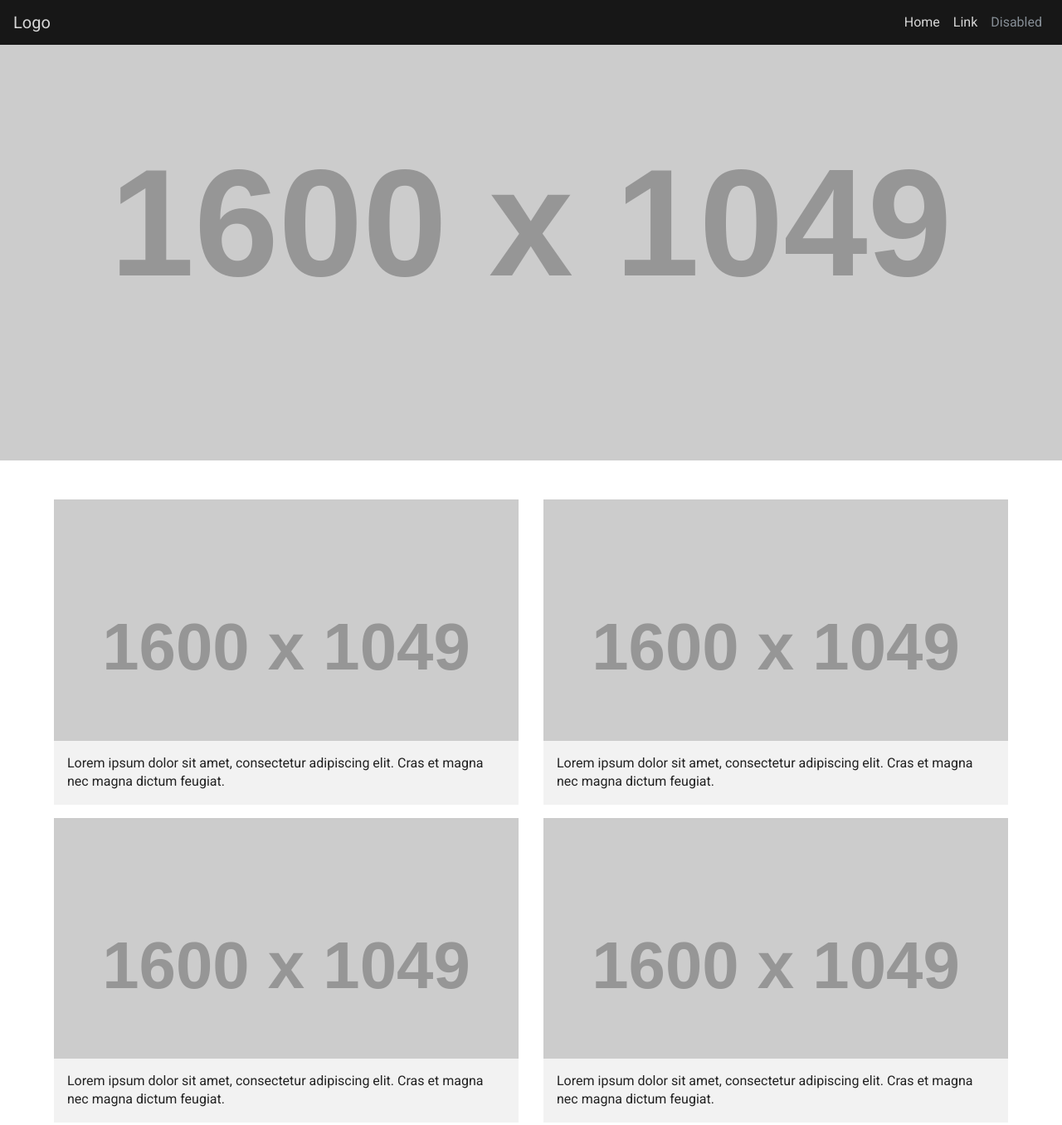
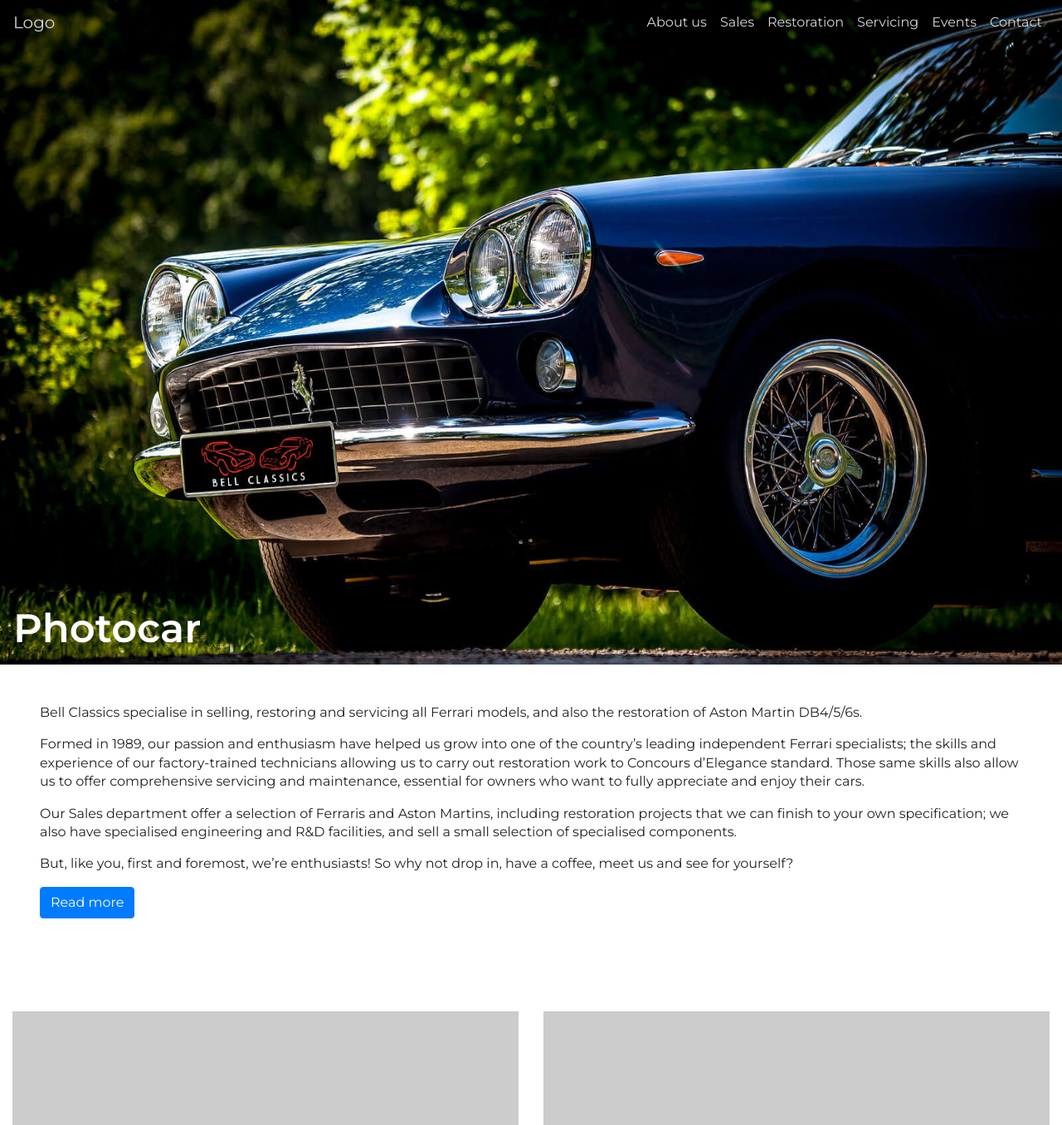
Before and after one commit to mileskingston/michael_sample, a website: page index.html in a window 1280 px wide. Shown: the top 1356 px of the page at 83% size. Drawn offline with nearby package versions, Linux system fonts and the light colour scheme; placeholder pictures from the web are drawn by us.

Commit message:
updates to layout

```diff
--- a/index.html
+++ b/index.html
@@ -14,64 +14,97 @@
         <link rel="stylesheet" href="styles/css/main.css">
     </head>
     <body>
-        <nav class="navbar navbar-expand-md sticky-top">
+        <nav class="navbar navbar-expand-md">
             <a class="navbar-brand" href="#">Logo</a>
             <button class="navbar-toggler" type="button" data-toggle="collapse" data-target="#navbarCollapse" aria-controls="navbarCollapse" aria-expanded="false" aria-label="Toggle navigation">
                 <span class="navbar-toggler-icon"></span>
             </button>
             <div class="collapse navbar-collapse justify-content-end" id="navbarCollapse">
                 <ul class="navbar-nav">
-                    <li class="nav-item active">
-                        <a class="nav-link" href="#">Home <span class="sr-only">(current)</span></a>
+                    <li class="nav-item">
+                        <a class="nav-link" href="#">About us</a>
                     </li>
                     <li class="nav-item">
-                        <a class="nav-link" href="#">Link</a>
+                        <a class="nav-link" href="#">Sales
+                        </a>
                     </li>
                     <li class="nav-item">
-                        <a class="nav-link disabled" href="#">Disabled</a>
+                        <a class="nav-link" href="#">Restoration</a>
+                    </li>
+                    <li class="nav-item">
+                        <a class="nav-link" href="#">Servicing</a>
+                    </li>
+                    <li class="nav-item">
+                        <a class="nav-link" href="#">Events</a>
+                    </li>
+                    <li class="nav-item">
+                        <a class="nav-link" href="#">Contact</a>
                     </li>
                 </ul>
             </div>
         </nav>
 
+        <section id="banner">
+            <div class="parallax-window" data-parallax="scroll" data-image-src="img/img-7.jpg" data-natural-width="1600" data-natural-height="1062" data-bleed="1">
+                <div class="content">
+                    <h1>Photocar</h1>
+                </div>
+            </div>
+        </section>
+
         <div id="main">
-            <div class="parallax-window" data-parallax="scroll" data-image-src="http://via.placeholder.com/1600x1049" data-natural-width="1600" data-natural-height="1062" data-bleed="1"></div>
-            <!-- <div class="parallax-window" data-parallax="scroll" data-image-src="img/img-2.jpg" data-natural-width="1600" data-natural-height="1062" data-bleed="1"></div> -->
             <section class="main">
-                <div class="container">
+                <div class="container-fluid">
+                    <div class="row mb-3">
+                        <div class="col-xs-12 no-pad">
+                            <div class="content">
+                                <p>Bell Classics specialise in selling, restoring and servicing all Ferrari models, and also the restoration of Aston Martin DB4/5/6s.</p>
+                                <p>Formed in 1989, our passion and enthusiasm have helped us grow into one of the country’s leading independent Ferrari specialists; the skills and experience of our factory-trained technicians allowing us to carry out restoration work to Concours d’Elegance standard. Those same skills also allow us to offer comprehensive servicing and maintenance, essential for owners who want to fully appreciate and enjoy their cars.</p>
+                                <p>Our Sales department offer a selection of Ferraris and Aston Martins, including restoration projects that we can finish to your own specification; we also have specialised engineering and R&D facilities, and sell a small selection of specialised components.</p>
+                                <p>But, like you, first and foremost, we’re enthusiasts! So why not drop in, have a coffee, meet us and see for yourself?</p>
+                                <a class="btn btn-primary" href="#">Read more</a>
+                            </div>
+                        </div>
+                    </div>
                     <section class="section-images">
                         <div class="row mb-3">
-                            <figure class="col col-md-6">
+                            <!-- <div class="col-md-5 no-pad background-img" style="background-image: url('http://via.placeholder.com/1600x1049');"></div> -->
+
+                            <figure class="col-md-6">
                                 <img src="http://via.placeholder.com/1600x1049" alt="" />
                                 <figcaption class="content">
-                                    Lorem ipsum dolor sit amet, consectetur adipiscing elit. Cras et magna nec magna dictum feugiat.
+                                    <h3>Heading Level 3</h3>
+                                    <p>Lorem ipsum dolor sit amet, consectetur adipiscing elit. Cras et magna nec magna dictum feugiat.</p>
                                 </figcaption>
                             </figure>
-                            <figure class="col col-md-6">
+                            <figure class="col-md-6">
                                 <img src="http://via.placeholder.com/1600x1049" alt="" />
                                 <figcaption class="content">
-                                    Lorem ipsum dolor sit amet, consectetur adipiscing elit. Cras et magna nec magna dictum feugiat.
+                                    <h3>Heading Level 3</h3>
+                                    <p>Lorem ipsum dolor sit amet, consectetur adipiscing elit. Cras et magna nec magna dictum feugiat.</p>
                                 </figcaption>
                             </figure>
                         </div>
                         <div class="row">
-                            <figure class="col col-md-6">
+                            <figure class="col-md-6">
                                 <img src="http://via.placeholder.com/1600x1049" alt="" />
                                  <figcaption class="content">
-                                    Lorem ipsum dolor sit amet, consectetur adipiscing elit. Cras et magna nec magna dictum feugiat.
+                                    <h3>Heading Level 3</h3>
+                                    <p>Lorem ipsum dolor sit amet, consectetur adipiscing elit. Cras et magna nec magna dictum feugiat.</p>
                                 </figcaption>
                             </figure>
-                            <figure class="col col-md-6">
+                            <figure class="col-md-6">
                                 <img src="http://via.placeholder.com/1600x1049" alt="" />
                                 <figcaption class="content">
-                                    Lorem ipsum dolor sit amet, consectetur adipiscing elit. Cras et magna nec magna dictum feugiat.
+                                    <h3>Heading Level 3</h3>
+                                    <p>Lorem ipsum dolor sit amet, consectetur adipiscing elit. Cras et magna nec magna dictum feugiat.</p>
                                 </figcaption>
                             </figurediv>
                         </div>
                     </section>
                 </div>
 
-                <div class="parallax-window" data-parallax="scroll" data-image-src="http://via.placeholder.com/1600x1049" data-natural-width="1600" data-natural-height="1062" data-bleed="1"></div>
+                <div class="parallax-window" data-parallax="scroll" data-image-src="img/img-1.jpg" data-natural-width="1600" data-natural-height="1062" data-bleed="1"></div>
             <section>
         </div>
 
@@ -130,7 +163,7 @@
             </div>
         </footer>
 
-        <script src="js/vendor/jquery-1.11.3.min.js"></script>
+         <script src="js/vendor/jquery-1.11.3.min.js"></script>
         <script src="js/parallax.min.js"></script>
         <script src="js/main.js"></script>
     </body>
--- a/js/main.js
+++ b/js/main.js
@@ -0,0 +1,8 @@
+function setBannerHeight() {
+  var windowHeight = window.innerHeight;
+  document.querySelector('#banner .parallax-window').style.height = windowHeight + 'px';
+  console.log(windowHeight);
+};
+setBannerHeight();
+
+window.addEventListener('resize', setBannerHeight);
--- a/styles/scss/abstracts/_variables.scss
+++ b/styles/scss/abstracts/_variables.scss
@@ -1,10 +1,9 @@
 /// Fonts
 
-$text-font: 'Roboto', sans-serif !default;
+$text-font: 'Montserrat', sans-serif !default;
 $code-font: 'Courier New', 'Monaco', monospace !default;
 
-$font-thin: 300!default;
-$font-reg: 500!default;
+$font-reg: 400!default;
 $font-bold: 700!default;
 
 
--- a/styles/scss/base/_base.scss
+++ b/styles/scss/base/_base.scss
@@ -22,8 +22,9 @@ html {
 }
 
 body {
-	color: $text-color;
+  color: $text-color;
   font: $font-reg 100% / 1.4 $text-font;
+  -webkit-font-smoothing: antialiased;
 }
 
 pre {
@@ -43,6 +44,35 @@ a {
   }
 }
 
+h1 {
+  margin-bottom: 2rem;
+}
+h2, h3 {
+  margin-bottom: 1rem;
+}
+
+h3 {
+    text-transform: uppercase;
+    font-size: 1rem;
+    font-weight: 600;
+    letter-spacing: 1px;
+}
+
 img {
   max-width: 100%;
 }
+
+p:last-child {
+  margin-bottom: 0;
+}
+
+/* Columns */
+
+[class^="col-"] .content {
+  padding: 3rem;
+}
+
+[class^="col-"].background-img {
+  background-size: cover;
+  background-position: center;
+}
--- a/styles/scss/base/_helpers.scss
+++ b/styles/scss/base/_helpers.scss
@@ -2,17 +2,6 @@
   clear: both;
   content: '';
   display: table;
-}
-
-.container {
-  max-width: $max-width;
-  margin-left: auto;
-  margin-right: auto;
-  padding-left: $spc-h;
-  padding-right: $spc-h;
-  width: 100%;
-
-  @extend .clearfix;
 }
 
 .hide-text {
@@ -32,3 +21,7 @@
   position: absolute;
   width: 1px;
 }
+
+.no-pad {
+  padding: 0!important;
+}
--- a/styles/scss/layout/_header.scss
+++ b/styles/scss/layout/_header.scss
@@ -1,7 +1,13 @@
 .navbar {
 	min-height: 40px;
 	color: #d6d6d6;
-	background-color: #171717;
+	background-color: transparent;
+	// background-color: #171717;
+
+	position: absolute;
+	top: 0;
+	left: 0;
+	width: 100%;
 
 	a {
 		color: #d6d6d6;
@@ -32,6 +38,13 @@
 					width: 20px;
 				}
 			}
+
+			a {
+				font-size: 0.875rem;
+				&:hover {
+
+				}
+			}
 		}
 	}
 
--- a/styles/scss/main.scss
+++ b/styles/scss/main.scss
@@ -1,6 +1,6 @@
 @charset 'UTF-8';
 
-@import url('https://fonts.googleapis.com/css?family=Roboto:300,400,700');
+@import url('https://fonts.googleapis.com/css?family=Montserrat:400,600,700');
 
 // 1. Configuration and helpers
 @import
--- a/styles/scss/pages/_home.scss
+++ b/styles/scss/pages/_home.scss
@@ -5,7 +5,20 @@
 
 .parallax-window {
 	min-height: 500px;
-	background: transparent;
+    background: transparent;
+
+    .content {
+        position: absolute;
+        bottom: 1rem;
+        left: 1rem;
+        color: #fff;
+
+        h1 {
+            margin: 0;
+            font-weight: 600;
+            font-size: 3em;
+        }
+    }
 }
 
 .section-images {
@@ -16,11 +29,6 @@
     }
 
     .content {
-        position: absolute;
-        bottom: 0;
-        left: 15px;
-        width: calc(100% - 30px);
-        padding: 1rem;
         background-color: #f2f2f2;
     }
 }
```
Also changed, not shown: styles/css/main.css.
